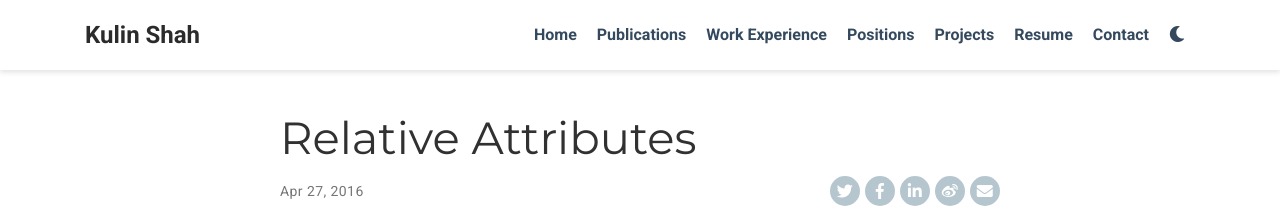
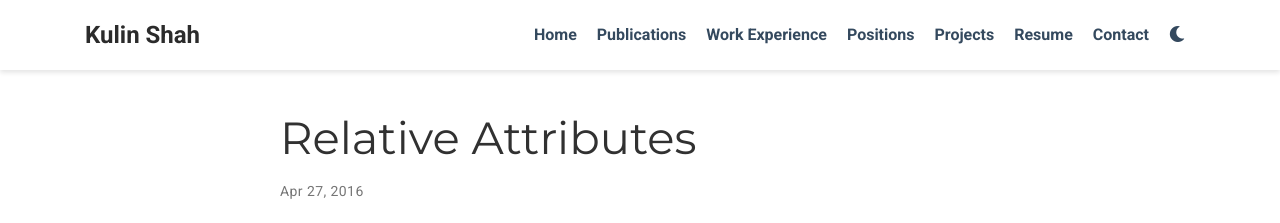
Before and after one commit to kulinshah98/kulinshah98.github.io, a plain HTML site: page project/ai-bot-for-ultimate-tic-tac-toe/index.html in a window 1280 px wide. Shown: the top 223 px of the page. Drawn offline with nearby package versions, Linux system fonts and the light colour scheme; some icons are missing.

Commit message:
removed logos

```diff
--- a/project/ai-bot-for-ultimate-tic-tac-toe/index.html
+++ b/project/ai-bot-for-ultimate-tic-tac-toe/index.html
@@ -384,7 +384,7 @@
 
 
 
-<div class="share-box" aria-hidden="true">
+<!--  <div class="share-box" aria-hidden="true">
   <ul class="share">
     <li>
       <a class="twitter"
```
